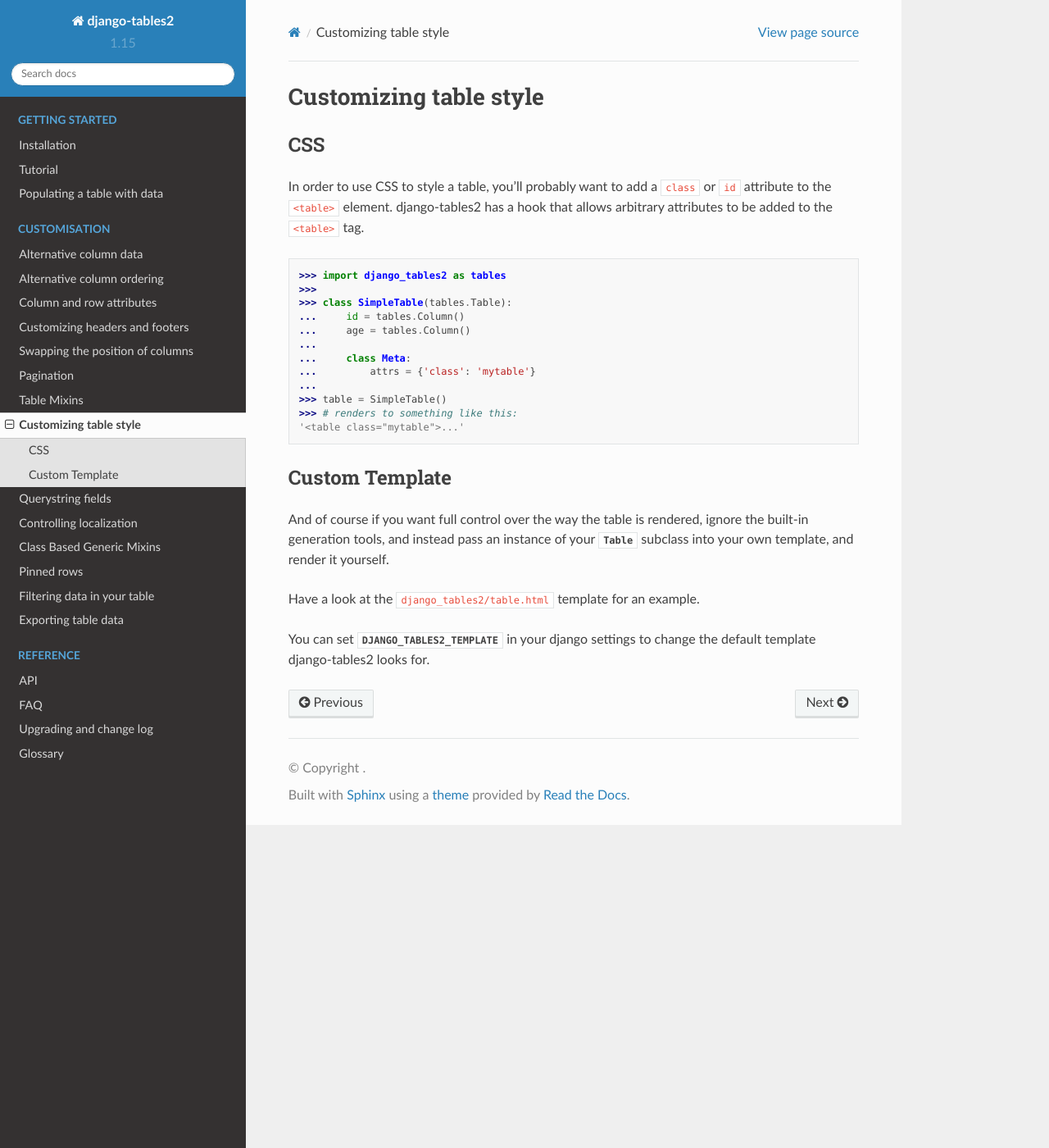
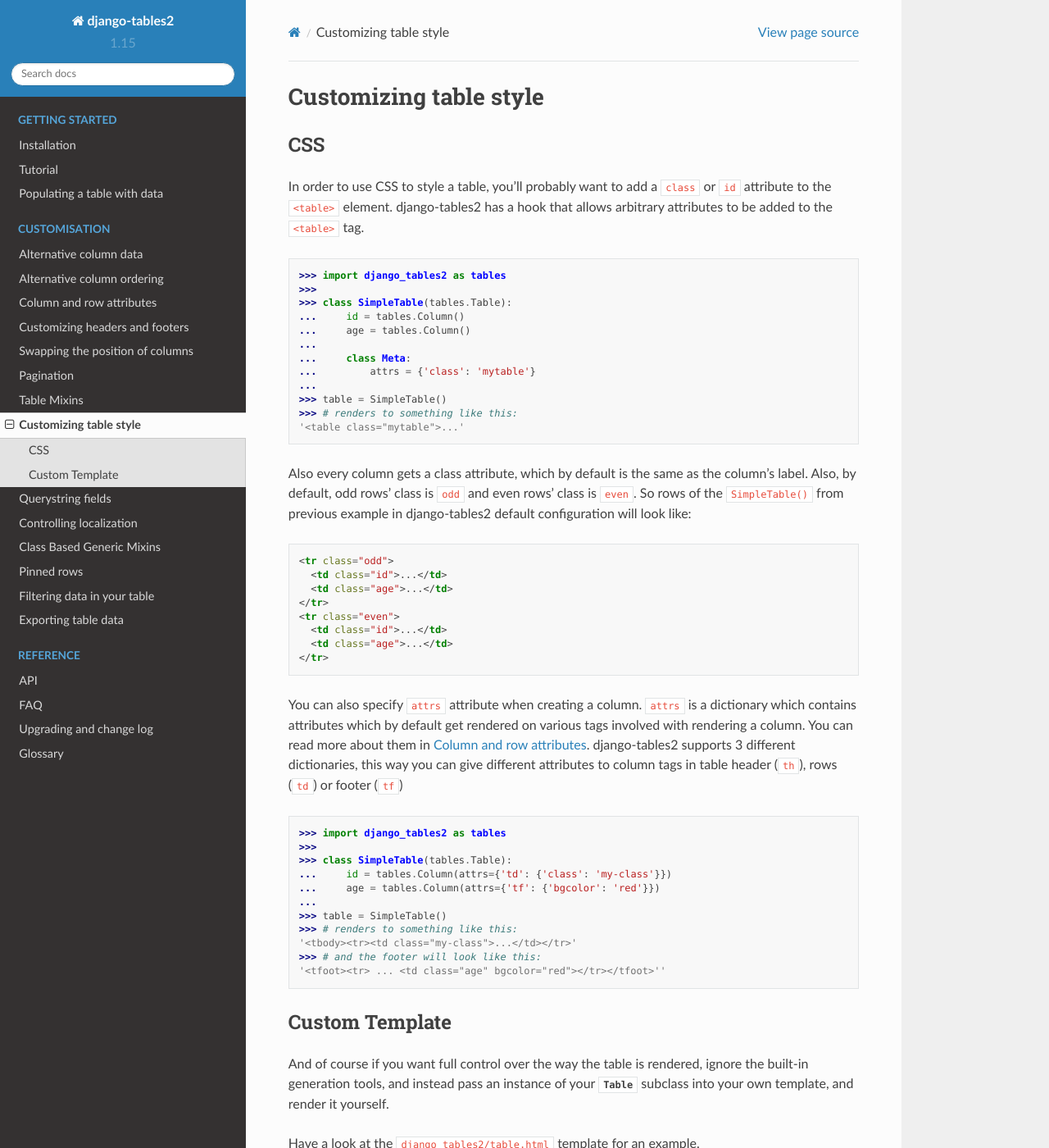
Before and after one commit to jieter/django-tables2, a Sphinx documentation site: the page built from docs/pages/custom-rendering.rst, in a window 1280 px wide and 1400 px high. Shown: the whole window at 82% size. Built offline with Sphinx 7.4.7 and the Read the Docs theme 2.0.0, drawn with Linux system fonts in a browser that asks for light colours.

Commit message:
Fix #499 - add default "class" HTML attribute to footers (#501)
* _report is _export, really

* Add BeautifulSoup4 dependency, as some tests are going to need it because of more and more complicated HTML generated by dt2

* Switch to BeautifulSoup4 so when the fix for #499 comes, we will be analysing HTML and not just comparing simple strings.

* Add a failing test for footer columns without „class” attribute

* A typo

* Add support for footer attributes, especially the „class” attribute.

* isort

* Document the changes

* Default row styling, style, typos

* Describe tf attribute in Column.attrs

* Remove double space

* Add cross-refs from css to column-attributes

* Don't use BeautifulSoup4 for tests, use lxml which is being used already

* isort

* isort, again

```diff
--- a/docs/pages/custom-rendering.rst
+++ b/docs/pages/custom-rendering.rst
@@ -25,6 +25,44 @@ a hook that allows arbitrary attributes to be added to the ``<table>`` tag.
     >>> # renders to something like this:
     '<table class="mytable">...'
 
+Also every column gets a class attribute, which by default is the same as the
+column's label. Also, by default, odd rows' class is ``odd`` and even rows'
+class is ``even``. So rows of the ``SimpleTable()`` from previous example
+in django-tables2 default configuration will look like:
+
+.. sourcecode:: html
+
+    <tr class="odd">
+      <td class="id">...</td>
+      <td class="age">...</td>
+    </tr>
+    <tr class="even">
+      <td class="id">...</td>
+      <td class="age">...</td>
+    </tr>
+
+You can also specify ``attrs`` attribute when creating a column. ``attrs``
+is a dictionary which contains attributes which by default get rendered
+on various tags involved with rendering a column. You can read more about
+them in :ref:`column-attributes`. django-tables2 supports 3 different
+dictionaries, this way you can give different attributes
+to column tags in table header (``th``), rows (``td``) or footer (``tf``)
+
+.. sourcecode:: python
+
+    >>> import django_tables2 as tables
+    >>>
+    >>> class SimpleTable(tables.Table):
+    ...     id = tables.Column(attrs={'td': {'class': 'my-class'}})
+    ...     age = tables.Column(attrs={'tf': {'bgcolor': 'red'}})
+    ...
+    >>> table = SimpleTable()
+    >>> # renders to something like this:
+    '<tbody><tr><td class="my-class">...</td></tr>'
+    >>> # and the footer will look like this:
+    '<tfoot><tr> ... <td class="age" bgcolor="red"></tr></tfoot>''
+
+
 .. _custom-template:
 
 Custom Template
```
Also changed, not shown: CHANGELOG.md (+2 -1 lines), docs/pages/column-attributes.rst (+5 -2 lines), 6 other files.
